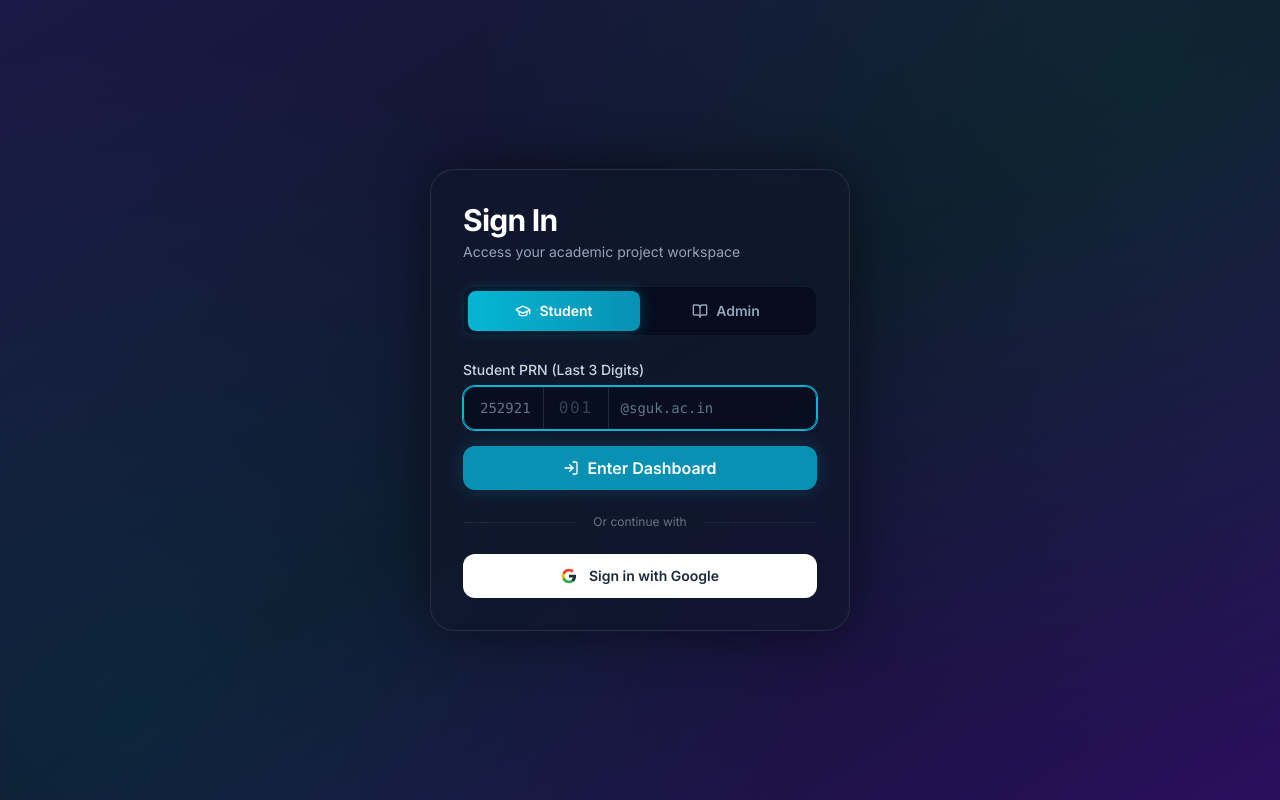
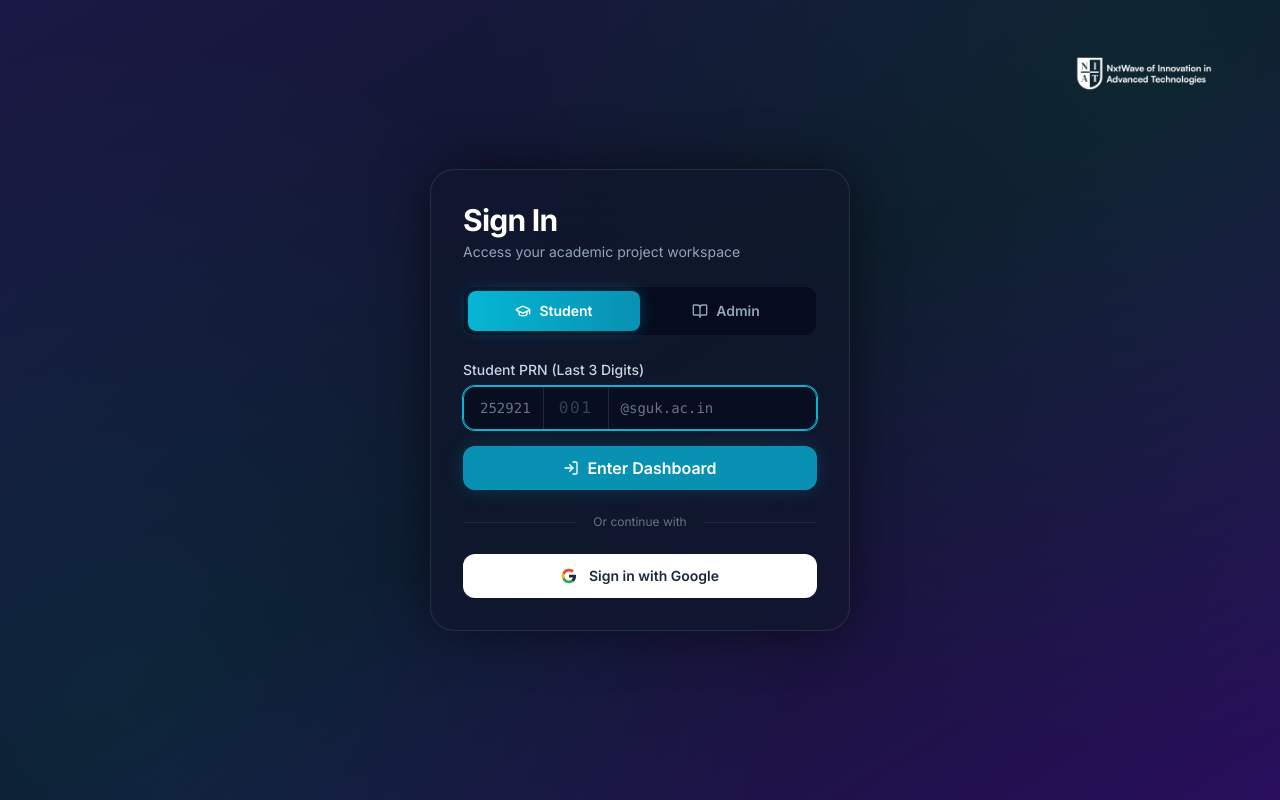
Before and after one commit to aditya9112adi/ProjectFlow, a React (Vite) app in the folder frontend/: page / in a window 1280 px wide. Built offline with nearby package versions, Linux system fonts and the light colour scheme; no server answers.

Commit message:
style: add niat black logo to top right corner of login

```diff
--- a/frontend/src/pages/auth/Login.jsx
+++ b/frontend/src/pages/auth/Login.jsx
@@ -98,6 +98,16 @@ const Login = () => {
       <div className="absolute inset-0" style={{
         backgroundImage: 'radial-gradient(circle at 10% 90%, rgba(6,182,212,0.1) 0%, transparent 50%), radial-gradient(circle at 90% 10%, rgba(16,185,129,0.1) 0%, transparent 50%)',
       }} />
+
+      {/* Top Right Logo */}
+      <div className="absolute top-6 right-6 md:top-8 md:right-10 z-50 w-32 md:w-40 lg:w-48">
+        <img
+          src="/niat-black.png"
+          alt="NIAT Logo"
+          className="w-full h-auto object-contain drop-shadow-2xl"
+          style={{ filter: 'brightness(0) invert(1)' }}
+        />
+      </div>
 
       {/* Main Split Layout */}
       <div className="relative z-10 w-full flex h-full">
```
Also changed, not shown: frontend/public/niat-black.png (added).
